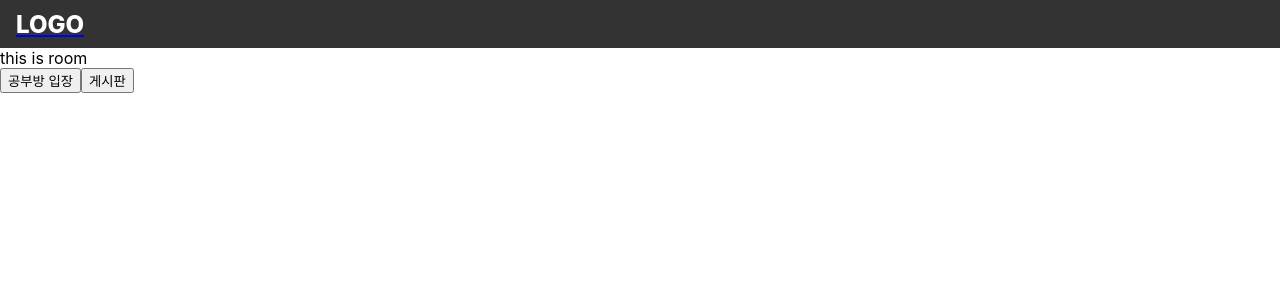
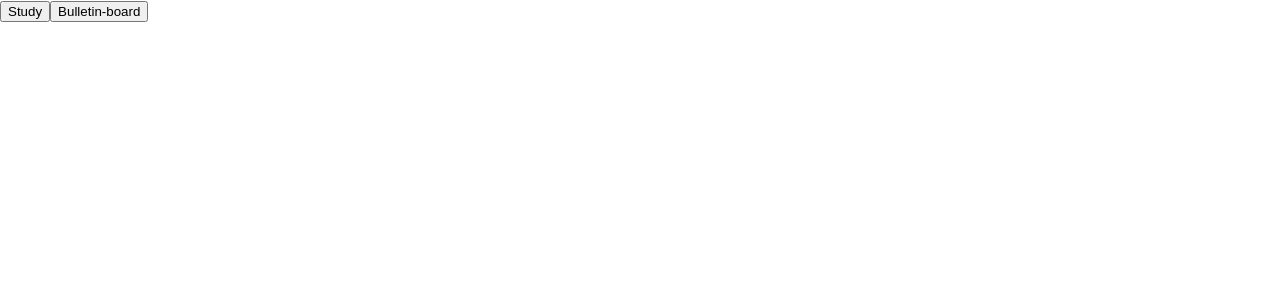
Before and after one commit to rlacksals96/capstone_front_end, a React (Create React App) app: page /rooms/1 in a window 1280 px wide. Shown: the top 300 px of the page. Built offline with nearby package versions, Linux system fonts and the light colour scheme.

Commit message:
add:selection page, edit:route

```diff
--- a/src/App.js
+++ b/src/App.js
@@ -1,6 +1,6 @@
 import React, { Component } from "react";
 import { Switch, Route } from "react-router-dom";
-import { Main, NotFound,Rooms,Room,SignUp,Login,BulletinBoard } from "./pages";
+import { Main, NotFound,Rooms,Room,SignUp,Login,BulletinBoard,Selection } from "./pages";
 
 
 class App extends Component {
@@ -13,7 +13,8 @@ class App extends Component {
                     <Route path="/auth/login" exact={true} component={Login} />
                     <Route path="/auth/signup" exact={true} component={SignUp} />
                     <Route path="/rooms" exact={true} component={Rooms}/>
-                    <Route path="/rooms/:roomId" exact={true} component={Room}/>
+                    <Route path="/rooms/:roomId" exact={true} component={Selection}/>
+                    <Route path="/rooms/:roomId/room" exact={true} component={Room}/>
                     <Route path="/rooms/:roomId/board" exact={true} component={BulletinBoard}/>
                     <Route component={NotFound} />
                 </Switch>
--- a/src/pages/Room.js
+++ b/src/pages/Room.js
@@ -5,11 +5,9 @@ function Room(){
     return(
         <div>
             <Header/>
-            <div>this is room</div>
-            <Link to="./room/study"><button>공부방 입장</button></Link>
-            <Link to="./room/bulletinBoard"><button>게시판</button></Link>
-        {/*    room에서 다음 페이지 버튼에 맞게 경로 맞춰서 들어가지게 해야 하는데 아직
-        공부가 덜되서 당장은 어떤 버튼을 눌러도 bulletinboard 페잊로 가도록 설정*/}
+            <div>this is study room</div>
+
+
         </div>
 
     )
--- /dev/null
+++ b/src/pages/Selection.js
@@ -0,0 +1,14 @@
+import React from 'react';
+import { Link, Route } from 'react-router-dom'
+import { Room } from './index'
+
+const Selection =()=>{
+  return(
+    <div>
+      <Link to="/rooms/:roomId/room"><button>Study</button></Link>
+      <Link to="/rooms/:roomId/board"><button>Bulletin-board</button></Link>
+    </div>
+  )
+}
+// <Route path="/rooms/:roomId" exact={true} component={Room}/>
+export default Selection;
--- a/src/pages/index.js
+++ b/src/pages/index.js
@@ -5,3 +5,4 @@ export {default as Rooms} from "./Rooms";
 export{default as Room} from "./Room";
 export{default as SignUp} from "./SignUp";
 export{default as BulletinBoard} from "./Bulletinboard";
+export{default as Selection} from "./Selection";
```
